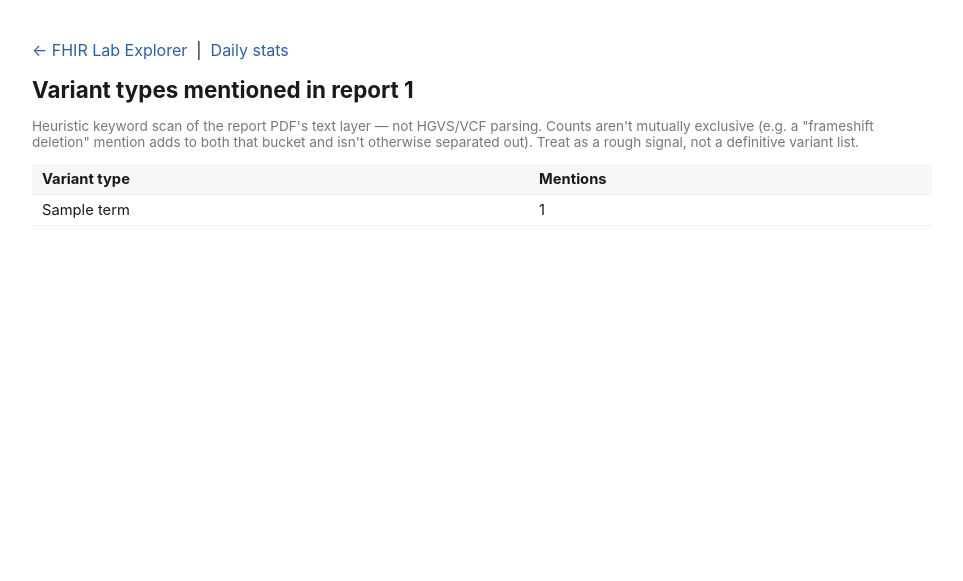
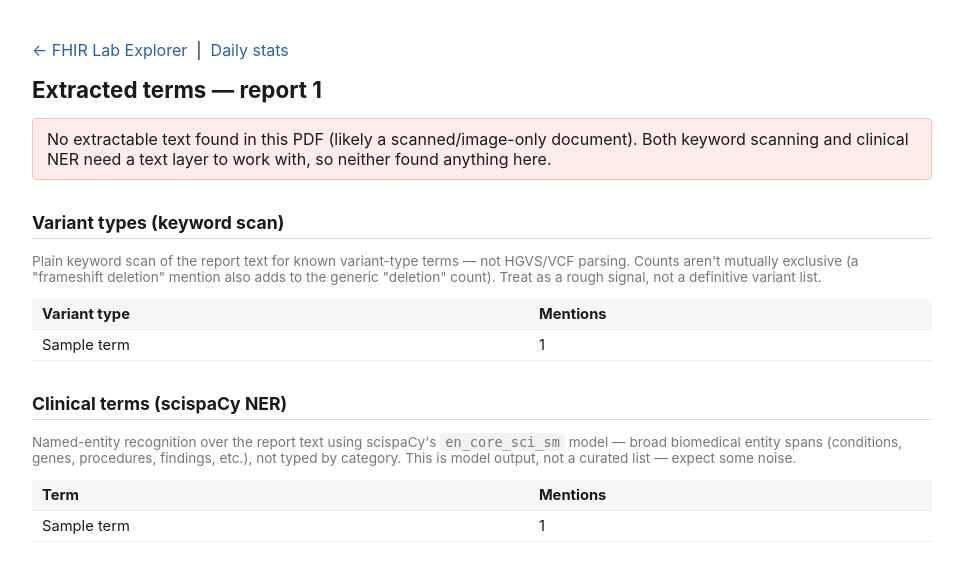
Before and after one commit to nw-gmsa/julius, a Flask app: template templates/variants.html in a window 1280 px wide. Shown: the top 581 px of the page, without its empty margins (158-1121 px from the left). Run offline with Flask 3, Linux system fonts and the light colour scheme; the template is opened without the code that fills it: most values are stand-ins (such as "Sample title", 1, 10 or a date in 2020).

Commit message:
Demo claude app

```diff
--- a/app.py
+++ b/app.py
@@ -197,14 +197,32 @@ def report_variants(report_id):
         abort(404, description="Attachment had neither inline data nor a URL.")
     if content_type and "pdf" not in content_type.lower():
         return (f"This attachment is '{content_type}', not a PDF — "
-                f"variant extraction only works on PDF report documents."), 415
+                f"variant/clinical-term extraction only works on PDF report documents."), 415
 
     try:
-        variant_counts = client.extract_variant_types(data)
+        text = client.extract_pdf_text(data)
     except Exception as e:
         return f"Could not extract text from PDF: {e}", 500
 
-    return render_template("variants.html", report_id=report_id, variant_counts=variant_counts)
+    variant_counts = client.extract_variant_types(text)
+
+    clinical_terms, clinical_error = [], None
+    try:
+        clinical_terms = client.extract_clinical_terms(text)
+    except ImportError:
+        clinical_error = ("scispaCy isn't installed. Run "
+                           "`pip install -r requirements.txt` (see README for the model download step).")
+    except OSError:
+        clinical_error = ("The scispaCy model 'en_core_sci_sm' isn't downloaded yet — see README for the install command.")
+    except Exception as e:
+        clinical_error = f"Clinical term extraction failed: {e}"
+
+    return render_template(
+        "variants.html", report_id=report_id,
+        variant_counts=variant_counts,
+        clinical_terms=clinical_terms, clinical_error=clinical_error,
+        has_text=bool(text.strip()),
+    )
 
 
 @app.route("/report/<report_id>/pdf")
--- a/fhir_client.py
+++ b/fhir_client.py
@@ -207,7 +207,24 @@ class FhirClient:
         content_type = ctype_header or attachment.get("contentType", "application/octet-stream")
         return resp.content, content_type
 
-    # ---- Variant extraction from PDF reports ---------------------------
+    # ---- PDF text extraction, variant keywords, and clinical terms -----
+
+    @staticmethod
+    def extract_pdf_text(pdf_bytes):
+        """Extract the text layer of a PDF via pdfplumber. Returns "" for
+        scanned/image-only PDFs (no text layer to extract) rather than
+        raising — callers should treat empty text as "nothing found",
+        not as an error."""
+        import pdfplumber
+        import io
+
+        text_parts = []
+        with pdfplumber.open(io.BytesIO(pdf_bytes)) as pdf:
+            for page in pdf.pages:
+                page_text = page.extract_text()
+                if page_text:
+                    text_parts.append(page_text)
+        return "\n".join(text_parts)
 
     #: Heuristic keyword list for spotting variant-type mentions in report
     #: text. This is a plain-text keyword scan, not HGVS/VCF parsing — it
@@ -227,35 +244,71 @@ class FhirClient:
     ]
 
     @classmethod
-    def extract_variant_types(cls, pdf_bytes):
+    def extract_variant_types(cls, text):
         """
-        Extract text from a PDF (via pdfplumber) and count mentions of known
-        variant-type terms. Returns {term: count}, sorted by count desc,
-        omitting terms with zero matches. More specific terms (e.g.
+        Count mentions of known variant-type terms in already-extracted PDF
+        text (see extract_pdf_text). Returns {term: count}, sorted by count
+        desc, omitting terms with zero matches. More specific terms (e.g.
         "frameshift deletion") are matched independently of their generic
         substrings ("deletion"), so one phrase can add to more than one
         bucket — intentional for a rough-signal tool, but means counts
         aren't mutually exclusive.
         """
-        import pdfplumber
-        import io
         import re
 
-        text_parts = []
-        with pdfplumber.open(io.BytesIO(pdf_bytes)) as pdf:
-            for page in pdf.pages:
-                page_text = page.extract_text()
-                if page_text:
-                    text_parts.append(page_text)
-        text = "\n".join(text_parts).lower()
-
+        text_lower = text.lower()
         counts = {}
         for term in cls.VARIANT_TYPE_TERMS:
             pattern = r"\b" + re.escape(term) + r"s?\b"
-            n = len(re.findall(pattern, text))
+            n = len(re.findall(pattern, text_lower))
             if n:
                 counts[term] = n
         return dict(sorted(counts.items(), key=lambda kv: (-kv[1], kv[0])))
+
+    #: Lazily-loaded scispaCy pipeline, cached at module level so the model
+    #: (several hundred MB, slow to load) is only loaded once per process,
+    #: not once per request.
+    _scispacy_nlp = None
+
+    @classmethod
+    def _get_scispacy_pipeline(cls):
+        if cls._scispacy_nlp is None:
+            import spacy
+            # en_core_sci_sm is scispaCy's general-purpose biomedical NER
+            # model — broad "clinical entity" spans, not typed as
+            # disease/gene/chemical specifically. For typed extraction, swap
+            # in en_ner_bc5cdr_md (disease/chemical) or en_ner_bionlp13cg_md
+            # (genes/cell types) instead — see README.
+            cls._scispacy_nlp = spacy.load("en_core_sci_sm")
+        return cls._scispacy_nlp
+
+    @classmethod
+    def extract_clinical_terms(cls, text, limit=50):
+        """
+        Run scispaCy NER over already-extracted PDF text and return the
+        most frequently mentioned clinical entities as [(term, count), ...],
+        sorted by count desc. Terms are deduplicated case-insensitively
+        (keeping the first-seen casing for display). Raises ImportError if
+        scispacy/spacy aren't installed, or OSError if the model isn't
+        downloaded — callers should catch both and show a setup hint
+        rather than a raw traceback.
+        """
+        if not text.strip():
+            return []
+        nlp = cls._get_scispacy_pipeline()
+        doc = nlp(text)
+
+        counts, display = {}, {}
+        for ent in doc.ents:
+            term = ent.text.strip()
+            if len(term) < 2:
+                continue
+            key = term.lower()
+            counts[key] = counts.get(key, 0) + 1
+            display.setdefault(key, term)
+
+        ranked = sorted(counts.items(), key=lambda kv: (-kv[1], kv[0]))[:limit]
+        return [(display[key], count) for key, count in ranked]
 
     # ---- Stats: system-wide date-range queries -------------------------
 
--- a/requirements.txt
+++ b/requirements.txt
@@ -1,3 +1,8 @@
 flask==3.0.3
 requests==2.32.3
 pdfplumber==0.11.4
+spacy==3.7.5
+scispacy==0.5.4
+# The scispaCy model isn't on PyPI proper — pip can still install it directly
+# from this URL. It's ~150MB, so this step takes a while on first install.
+en_core_sci_sm @ https://s3-us-west-2.amazonaws.com/ai2-s2-scispacy/releases/v0.5.4/en_core_sci_sm-0.5.4.tar.gz
--- a/templates/variants.html
+++ b/templates/variants.html
@@ -1,13 +1,22 @@
 {% extends "base.html" %}
 {% block content %}
-  <h1>Variant types mentioned in report {{ report_id }}</h1>
+  <h1>Extracted terms — report {{ report_id }}</h1>
+
+  {% if not has_text %}
+    <div class="error">
+      No extractable text found in this PDF (likely a scanned/image-only
+      document). Both keyword scanning and clinical NER need a text layer
+      to work with, so neither found anything here.
+    </div>
+  {% endif %}
+
+  <h2>Variant types (keyword scan)</h2>
   <p class="muted">
-    Heuristic keyword scan of the report PDF's text layer — not HGVS/VCF
-    parsing. Counts aren't mutually exclusive (e.g. a "frameshift deletion"
-    mention adds to both that bucket and isn't otherwise separated out).
-    Treat as a rough signal, not a definitive variant list.
+    Plain keyword scan of the report text for known variant-type terms —
+    not HGVS/VCF parsing. Counts aren't mutually exclusive (a "frameshift
+    deletion" mention also adds to the generic "deletion" count). Treat as
+    a rough signal, not a definitive variant list.
   </p>
-
   {% if variant_counts %}
     <table>
       <tr><th>Variant type</th><th>Mentions</th></tr>
@@ -16,6 +25,26 @@
       {% endfor %}
     </table>
   {% else %}
-    <p class="muted">No known variant-type terms found in this document's text layer. If the PDF is scanned/image-only, it has no extractable text — this method won't find anything.</p>
+    <p class="muted">No known variant-type terms found.</p>
+  {% endif %}
+
+  <h2>Clinical terms (scispaCy NER)</h2>
+  <p class="muted">
+    Named-entity recognition over the report text using scispaCy's
+    <code>en_core_sci_sm</code> model — broad biomedical entity spans
+    (conditions, genes, procedures, findings, etc.), not typed by category.
+    This is model output, not a curated list — expect some noise.
+  </p>
+  {% if clinical_error %}
+    <div class="error">{{ clinical_error }}</div>
+  {% elif clinical_terms %}
+    <table>
+      <tr><th>Term</th><th>Mentions</th></tr>
+      {% for term, count in clinical_terms %}
+        <tr><td>{{ term }}</td><td>{{ count }}</td></tr>
+      {% endfor %}
+    </table>
+  {% else %}
+    <p class="muted">No clinical entities found.</p>
   {% endif %}
 {% endblock %}
```
Also changed, not shown: README.md, 1 other file.
